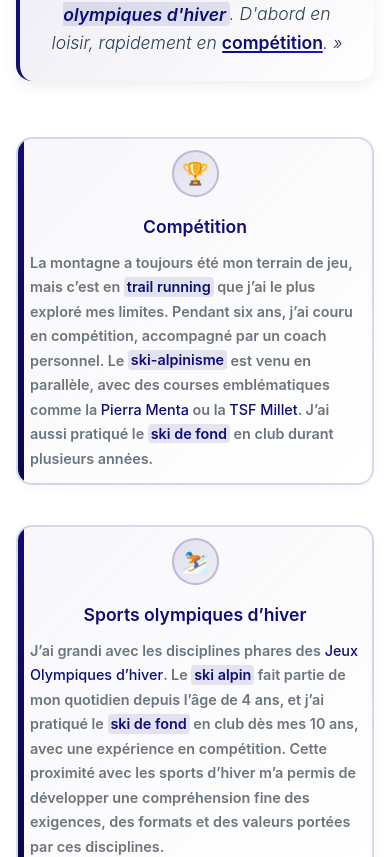
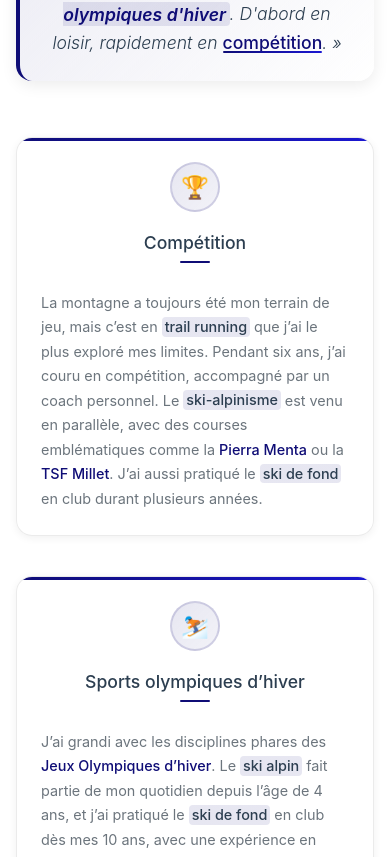
Before and after one commit to PierreGAMEN/candidature_JO, a Vue app: page / in a window 390 px wide. Shown: the part 3827-4684 px from the top of the page. Built offline with nearby package versions, Linux system fonts and the light colour scheme.

Commit message:
refactor: suppression des classes de mise en valeur redondantes et amélioration de la présentation des sections dans Sportif et Trajectoire

```diff
--- a/src/components/specific/Sportif.vue
+++ b/src/components/specific/Sportif.vue
@@ -15,7 +15,7 @@ import SectionPart from '../sectionPart.vue';
 
                 <div class="parcours-section">
                     <!-- Compétition de haut niveau -->
-                    <div class="parcours-item highlight">
+                    <div class="parcours-item">
                         <div class="sport-icon">🏆</div>
                         <div class="content">
                             <h3>Compétition</h3>
@@ -33,7 +33,7 @@ import SectionPart from '../sectionPart.vue';
                     </div>
 
                     <!-- Sports olympiques -->
-                    <div class="parcours-item highlight">
+                    <div class="parcours-item">
                         <div class="sport-icon">⛷️</div>
                         <div class="content">
                             <h3>Sports olympiques d’hiver</h3>
@@ -50,7 +50,7 @@ import SectionPart from '../sectionPart.vue';
                     </div>
 
                     <!-- Formation technique -->
-                    <div class="parcours-item highlight">
+                    <div class="parcours-item">
                         <div class="sport-icon">🎓</div>
                         <div class="content">
                             <h3>Formation technique</h3>
@@ -58,7 +58,7 @@ import SectionPart from '../sectionPart.vue';
                                 J’ai suivi un cursus unique au lycée de Moûtiers, en <strong>section montagne</strong>
                                 pendant 4 ans. Cette formation m’a permis d’acquérir les bases techniques et la culture
                                 de la montagne à travers l’alpinisme, le ski de
-                                    randonnée, l’orientation et l’escalade.
+                                randonnée, l’orientation et l’escalade.
                             </p>
                             <p>
                                 J’ai également validé une <strong>formation d’accompagnateur en moyenne
@@ -67,7 +67,7 @@ import SectionPart from '../sectionPart.vue';
                             </p>
                         </div>
                     </div> <!-- Pratique assidue -->
-                    <div class="parcours-item highlight">
+                    <div class="parcours-item">
                         <div class="sport-icon">🧗</div>
                         <div class="content">
                             <h3>Le sport au quotidien</h3>
@@ -85,7 +85,7 @@ import SectionPart from '../sectionPart.vue';
                     </div>
 
                     <!-- Esprit olympique -->
-                    <div class="parcours-item highlight">
+                    <div class="parcours-item">
                         <div class="sport-icon">🤝</div>
                         <div class="content">
                             <h3>De spectateur à bâtisseur</h3>
@@ -160,7 +160,7 @@ import SectionPart from '../sectionPart.vue';
     em {
         color: $primary-color;
         font-style: normal;
-        font-weight: 600;
+        font-weight: 500;
         position: relative;
 
         &::after {
@@ -194,13 +194,13 @@ import SectionPart from '../sectionPart.vue';
     flex-direction: column;
     align-items: center;
     text-align: center;
-    gap: var(--spacing-md);
-    padding: var(--spacing-lg);
-    background: rgba(255, 255, 255, 0.98);
+    gap: var(--spacing-lg);
+    padding: var(--spacing-xl);
+    background: rgba(255, 255, 255, 0.95);
     border-radius: var(--border-radius-lg);
-    border: 1px solid rgba(0, 0, 0, 0.06);
-    transition: var(--transition);
-    box-shadow: var(--shadow-sm);
+    border: 1px solid rgba(0, 0, 0, 0.08);
+    transition: all 0.3s ease;
+    box-shadow: 0 2px 8px rgba(0, 0, 0, 0.06);
     position: relative;
     overflow: hidden;
 
@@ -209,47 +209,20 @@ import SectionPart from '../sectionPart.vue';
         position: absolute;
         top: 0;
         left: 0;
-        width: 4px;
-        height: 100%;
-        background: linear-gradient(180deg, $primary-color, lighten($primary-color, 15%));
+        width: 100%;
+        height: 3px;
+        background: linear-gradient(90deg, $primary-color, lighten($primary-color, 20%));
         transition: var(--transition);
     }
 
-    // Mise en valeur des éléments prioritaires
-    &.highlight {
-        background: linear-gradient(135deg, rgba($primary-color, 0.03), rgba(255, 255, 255, 0.98));
-        border: 2px solid rgba($primary-color, 0.15);
-
-        &::before {
-            width: 6px;
-            background: linear-gradient(180deg, $primary-color, darken($primary-color, 10%));
-        }
+    &:hover {
+        transform: translateY(-2px);
+        box-shadow: 0 8px 20px rgba(0, 0, 0, 0.1);
+        border-color: rgba($primary-color, 0.2);
 
         .sport-icon {
-            background: linear-gradient(135deg, rgba($primary-color, 0.1), rgba($primary-color, 0.05));
-            border: 2px solid rgba($primary-color, 0.2);
             transform: scale(1.05);
-        }
-
-        .content h3 {
-            color: $primary-color;
-        }
-    }
-
-    &:hover {
-        transform: translateY(-4px);
-        box-shadow: var(--shadow-lg);
-
-        &.highlight {
-            transform: translateY(-6px) scale(1.02);
-        }
-
-        &::before {
-            width: 6px;
-        }
-
-        .sport-icon {
-            transform: scale(1.1);
+            background: linear-gradient(135deg, rgba($primary-color, 0.15), rgba($primary-color, 0.08));
         }
     }
 
@@ -265,17 +238,18 @@ import SectionPart from '../sectionPart.vue';
 }
 
 .sport-icon {
-    width: clamp(50px, 6vw, 60px);
-    height: clamp(50px, 6vw, 60px);
+    width: clamp(60px, 6vw, 70px);
+    height: clamp(60px, 6vw, 70px);
     border-radius: 50%;
     display: flex;
     align-items: center;
     justify-content: center;
-    font-size: clamp(1.5rem, 2.5vw, 1.8rem);
-    background: linear-gradient(135deg, #f8f9fa, #e9ecef);
-    border: 2px solid rgba($primary-color, 0.1);
-    transition: var(--transition);
+    font-size: clamp(1.8rem, 2.5vw, 2rem);
+    background: linear-gradient(135deg, rgba($primary-color, 0.1), rgba($primary-color, 0.05));
+    border: 2px solid rgba($primary-color, 0.15);
+    transition: all 0.3s ease;
     flex-shrink: 0;
+    margin-bottom: var(--spacing-sm);
 }
 
 .content {
@@ -283,25 +257,48 @@ import SectionPart from '../sectionPart.vue';
     width: 100%;
 
     h3 {
-        font-size: clamp(1.1rem, 2.2vw, 1.3rem);
-        font-weight: 600;
-        margin: 0 0 var(--spacing-sm) 0;
+        font-size: clamp(1.2rem, 2.2vw, 1.4rem);
+        font-weight: 500;
+        margin: 0 0 var(--spacing-md) 0;
         color: var(--text-primary);
         line-height: 1.3;
+        position: relative;
+
+        &::after {
+            content: '';
+            position: absolute;
+            bottom: -8px;
+            left: 50%;
+            transform: translateX(-50%);
+            width: 30px;
+            height: 2px;
+            background: $primary-color;
+            border-radius: 1px;
+        }
     }
 
     p {
-        font-size: clamp(0.9rem, 1.8vw, 1rem);
+        font-size: clamp(0.95rem, 1.8vw, 1.05rem);
         line-height: 1.7;
         color: var(--text-secondary);
         margin: 0;
         text-align: left;
         max-width: 100%;
+        padding: var(--spacing-md) 0 0;
+
+        strong {
+            font-weight: 500;
+            color: var(--text-primary);
+        }
 
         em {
             color: $primary-color;
             font-style: normal;
             font-weight: 500;
+        }
+
+        &+p {
+            margin-top: var(--spacing-sm);
         }
     }
 }
@@ -383,29 +380,19 @@ import SectionPart from '../sectionPart.vue';
 // Responsive Design
 @media (max-width: 768px) {
     .parcours-item {
-        padding: var(--spacing-md);
-
-        &.highlight {
-            transform: scale(1.01);
-        }
+        padding: var(--spacing-lg);
+        gap: var(--spacing-md);
 
         &:hover {
-            transform: translateY(-2px) scale(1.01);
-
-            &.highlight {
-                transform: translateY(-3px) scale(1.01);
-            }
-        }
-
-        &::after {
-            top: 5px;
-            right: 10px;
-            font-size: 1rem;
+            transform: translateY(-1px);
         }
     }
 
     .sport-icon {
         margin-bottom: var(--spacing-xs);
+        width: 55px;
+        height: 55px;
+        font-size: 1.6rem;
     }
 
     .intro-quote {
@@ -438,14 +425,25 @@ import SectionPart from '../sectionPart.vue';
 
 @media (max-width: 480px) {
     .parcours-item {
-        padding: var(--spacing-sm);
+        padding: var(--spacing-md);
         gap: var(--spacing-sm);
     }
 
     .sport-icon {
-        width: 45px;
-        height: 45px;
-        font-size: 1.3rem;
+        width: 50px;
+        height: 50px;
+        font-size: 1.4rem;
+    }
+
+    .content {
+        h3 {
+            font-size: clamp(1.1rem, 4vw, 1.3rem);
+        }
+
+        p {
+            font-size: clamp(0.9rem, 3vw, 1rem);
+            padding-top: var(--spacing-sm);
+        }
     }
 }
 </style>
--- a/src/components/specific/Trajectoire.vue
+++ b/src/components/specific/Trajectoire.vue
@@ -67,13 +67,14 @@ import SectionPart from '../sectionPart.vue';
               <div class="point-icon">🎯</div>
               <h4>Valeurs alignées</h4>
               <p>Une philosophie en phase avec l'esprit olympique : <strong>exigence</strong>, <em>sobriété</em> et
-                <strong>coopération</strong>.</p>
+                <strong>coopération</strong>.
+              </p>
             </div>
           </div>
 
           <blockquote class="motivation-conclusion">
-              J'ai la <strong>volonté</strong> et les <strong>compétences</strong>
-              pour aider à construire, ici, des Jeux durables et exemplaires.
+            J'ai la <strong>volonté</strong> et les <strong>compétences</strong>
+            pour aider à construire, ici, des Jeux durables et exemplaires.
           </blockquote>
         </div>
       </div>
@@ -275,7 +276,7 @@ import SectionPart from '../sectionPart.vue';
 
   .motivation-points {
     display: grid;
-    grid-template-columns: repeat(auto-fit, minmax(300px, 1fr));
+    grid-template-columns: repeat(auto-fit, minmax(280px, 1fr));
     gap: var(--spacing-lg);
     margin: var(--spacing-xl) 0;
   }
@@ -440,6 +441,33 @@ import SectionPart from '../sectionPart.vue';
 }
 
 // Responsive Design
+@media (max-width: 1024px) {
+  .motivation {
+    .motivation-points {
+      grid-template-columns: repeat(auto-fit, minmax(280px, 1fr));
+      gap: var(--spacing-lg);
+    }
+
+    .motivation-point {
+      padding: var(--spacing-lg) var(--spacing-md);
+
+      .point-icon {
+        width: 75px;
+        height: 75px;
+        font-size: 2.3rem;
+      }
+
+      h4 {
+        font-size: clamp(1.25rem, 2.5vw, 1.45rem);
+      }
+
+      p {
+        font-size: clamp(1rem, 2.2vw, 1.15rem);
+      }
+    }
+  }
+}
+
 @media (max-width: 768px) {
   .timeline {
     &::before {
@@ -464,29 +492,48 @@ import SectionPart from '../sectionPart.vue';
   }
 
   .motivation {
-    text-align: left;
+    padding: var(--spacing-lg);
 
     .motivation-points {
       grid-template-columns: 1fr;
-      gap: var(--spacing-md);
+      gap: var(--spacing-lg);
+      margin: var(--spacing-lg) 0;
     }
 
     .motivation-point {
+      padding: var(--spacing-xl) var(--spacing-lg);
+      max-width: none;
+
       .point-icon {
-        width: 60px;
-        height: 60px;
-        font-size: 2rem;
+        width: 70px;
+        height: 70px;
+        font-size: 2.2rem;
+        margin-bottom: var(--spacing-lg);
+      }
+
+      h4 {
+        font-size: clamp(1.3rem, 3vw, 1.5rem);
+        margin-bottom: var(--spacing-md);
+      }
+
+      p {
+        font-size: clamp(1rem, 2.5vw, 1.2rem);
+        line-height: 1.7;
       }
     }
 
     .motivation-conclusion {
-      margin-left: var(--spacing-md);
-      margin-right: var(--spacing-md);
+      margin: var(--spacing-xl) var(--spacing-md) 0;
+      padding: var(--spacing-xl);
 
       &::before {
         font-size: 3rem;
         top: -5px;
         left: 15px;
+      }
+
+      p {
+        font-size: clamp(1.2rem, 3vw, 1.4rem);
       }
     }
   }
@@ -509,5 +556,43 @@ import SectionPart from '../sectionPart.vue';
       }
     }
   }
+
+  .motivation {
+    padding: var(--spacing-md);
+
+    .motivation-points {
+      margin: var(--spacing-md) 0;
+    }
+
+    .motivation-point {
+      padding: var(--spacing-lg) var(--spacing-md);
+
+      .point-icon {
+        width: 65px;
+        height: 65px;
+        font-size: 2rem;
+        margin-bottom: var(--spacing-md);
+      }
+
+      h4 {
+        font-size: clamp(1.2rem, 4vw, 1.4rem);
+        margin-bottom: var(--spacing-sm);
+      }
+
+      p {
+        font-size: clamp(0.95rem, 3vw, 1.1rem);
+        line-height: 1.6;
+      }
+    }
+
+    .motivation-conclusion {
+      margin: var(--spacing-lg) var(--spacing-sm) 0;
+      padding: var(--spacing-lg) var(--spacing-md);
+
+      p {
+        font-size: clamp(1.1rem, 3.5vw, 1.3rem);
+      }
+    }
+  }
 }
 </style>
```
